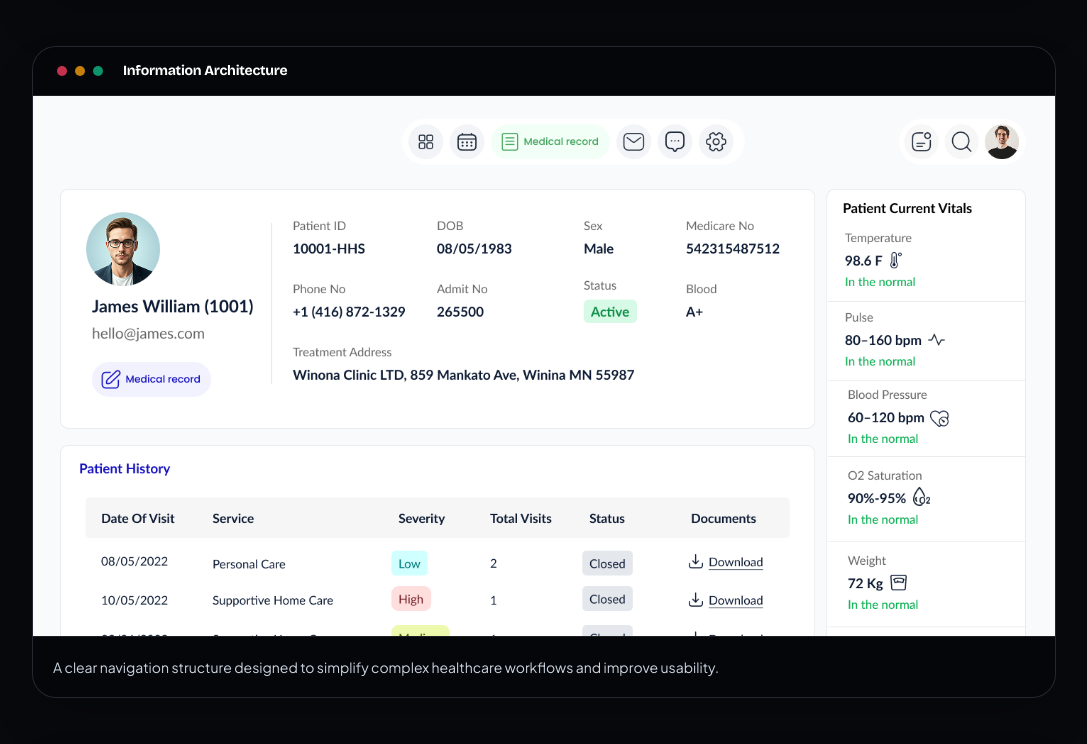
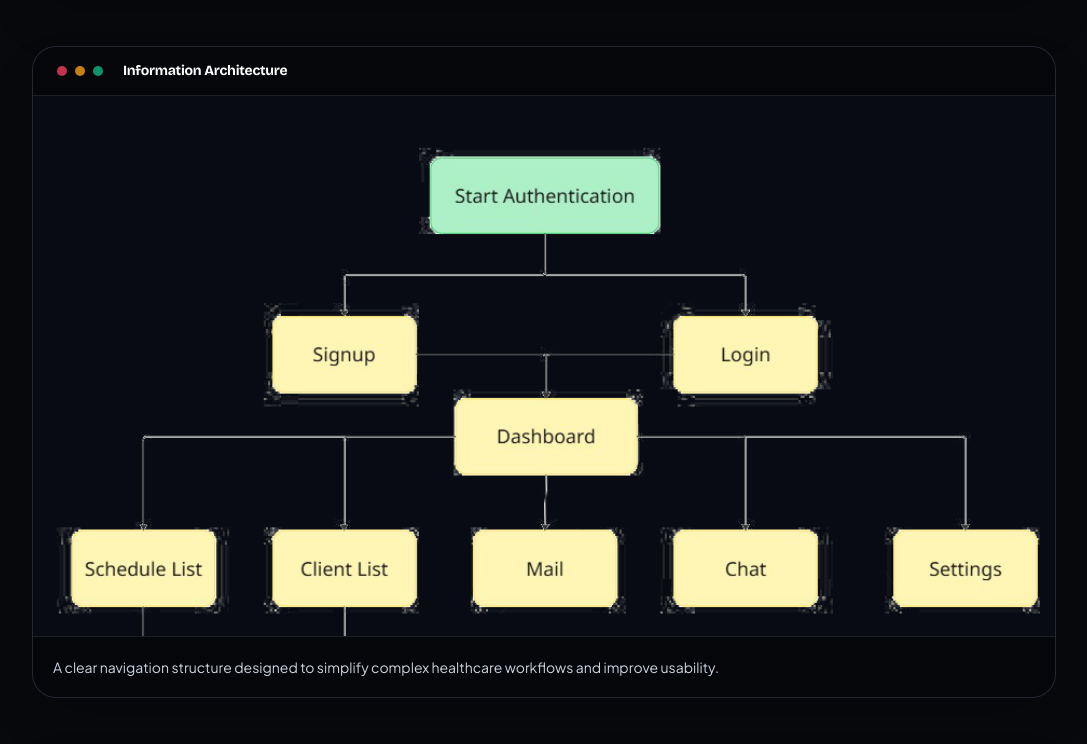
Before and after one commit to ajeshcreatives/portfolio, a plain HTML site: page case-study/home-health-web.html in a window 1280 px wide. Shown: the part 2011-2755 px from the top of the page, without its empty margins (96-1183 px from the left). Drawn offline with nearby package versions, Linux system fonts and the light colour scheme.

Commit message:
Update home-health-web.html

```diff
--- a/case-study/home-health-web.html
+++ b/case-study/home-health-web.html
@@ -68,7 +68,7 @@
 <div class="flex items-center gap-2"><span class="w-2.5 h-2.5 rounded-full bg-rose-500/80"></span><span class="w-2.5 h-2.5 rounded-full bg-amber-500/80"></span><span class="w-2.5 h-2.5 rounded-full bg-emerald-500/80"></span><h3 class="font-heading text-xs sm:text-sm font-bold text-white ml-3">Information Architecture</h3>
 </div>
 </div>
-<div class="relative w-full h-[360px] sm:h-[540px] bg-[#090b14]"><img alt="Information Architecture" loading="lazy" decoding="async" data-nimg="fill" class="object-cover object-top" style="position:absolute;height:100%;width:100%;left:0;top:0;right:0;bottom:0;color:transparent" src="../images/HealthNest-PatientProfile.png"/>
+<div class="relative w-full h-[360px] sm:h-[540px] bg-[#090b14]"><img alt="Information Architecture" loading="lazy" decoding="async" data-nimg="fill" class="object-cover object-top" style="position:absolute;height:100%;width:100%;left:0;top:0;right:0;bottom:0;color:transparent" src="../images/HealthNest-Sitemap.png"/>
 </div>
 <div class="p-5 bg-black/60 border-t border-white/10 text-xs sm:text-sm text-slate-300 font-sans">A clear navigation structure designed to simplify complex healthcare workflows and improve usability.
 </div>
```
